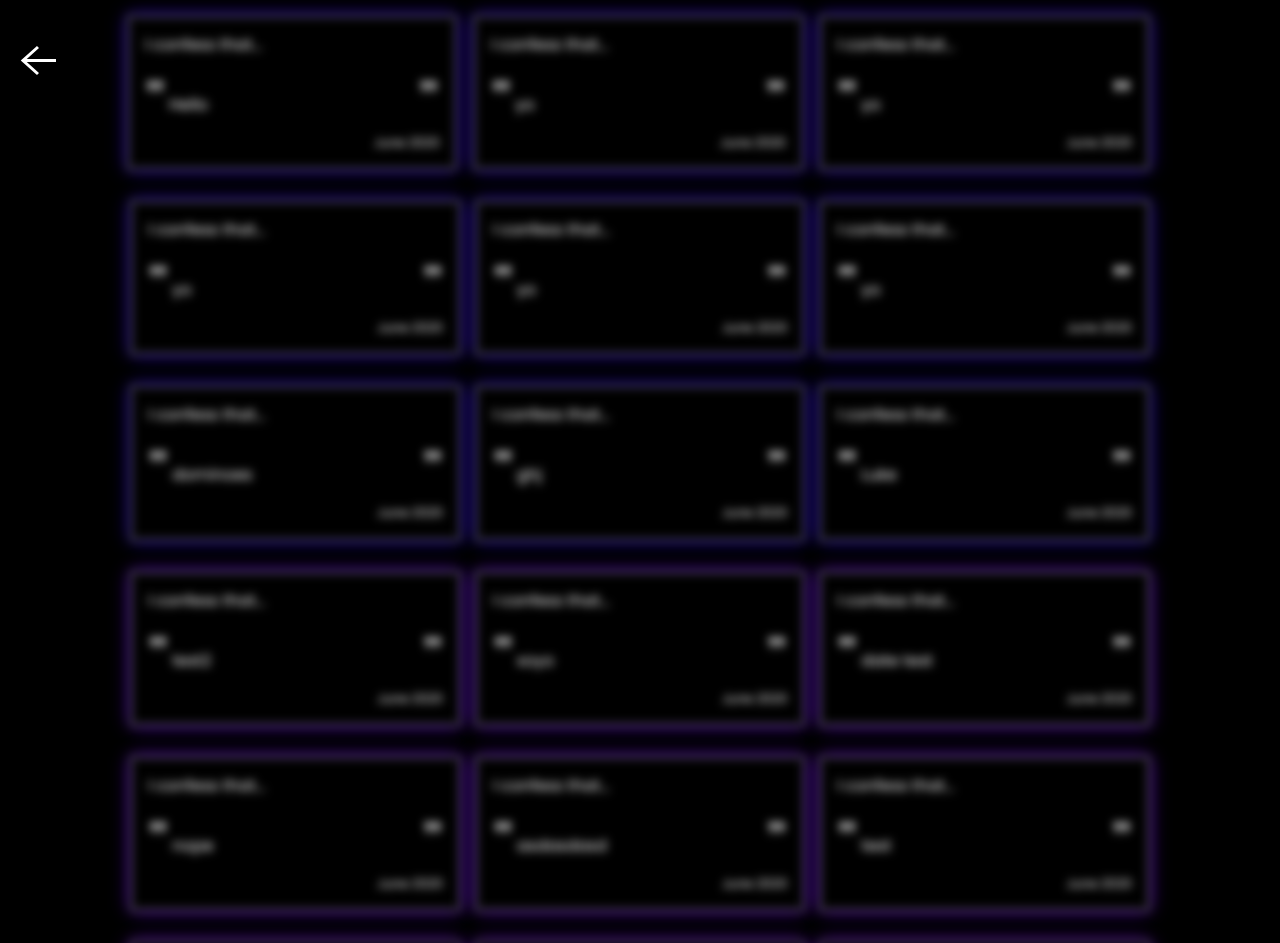
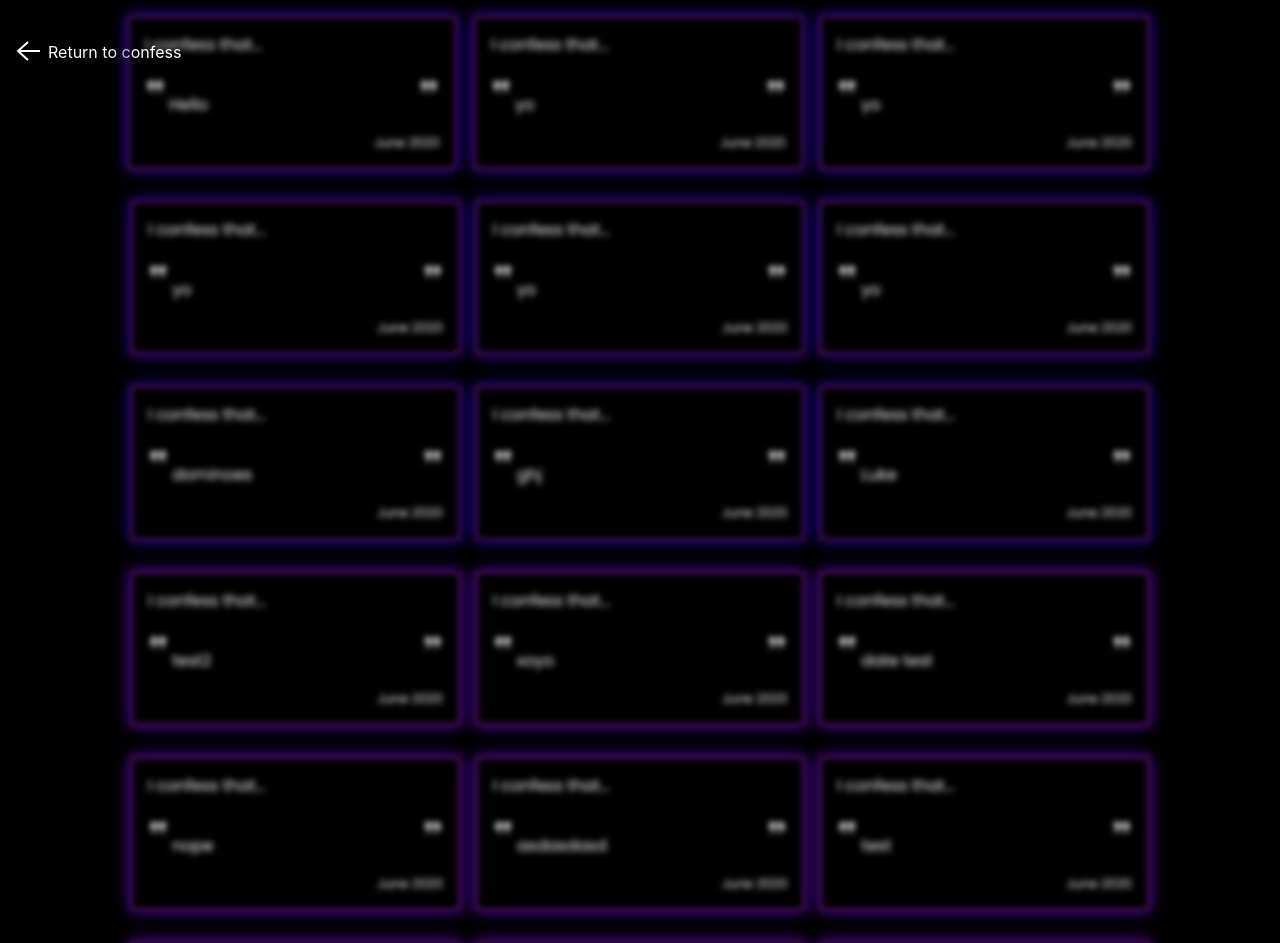
Before and after one commit to luc903/CovidConfessions, a PHP site: page /confessions.php in a window 1280 px wide. Shown: the top 943 px of the page. Run offline with PHP 8.4, Linux system fonts and the light colour scheme; data comes from the database, SQL or seed files in the repository; a stand-in replaces the project's code that opens the database connection; some libraries are stand-ins or nearby versions.

Commit message:
just some changes i forgot to commit last time

```diff
--- a/confessions.php
+++ b/confessions.php
@@ -11,7 +11,8 @@ include("includes/header.php");
 
 <div class="confessions-page__back-btn">
     <a href="/">
-     <span uk-icon="icon: arrow-left; ratio: 3"></span>
+     <span uk-icon="icon: arrow-left; ratio: 2"></span>
+     <p>Return to confess</p>
     </a>
 </div>
 <div class="confessionsPage" id="confessionsPage">
--- a/css/_confessions.scss
+++ b/css/_confessions.scss
@@ -22,9 +22,35 @@ body, html {
   color: white;
 
   .uk-icon {
-    color: white;
+    //color: white;
   }
-}
+
+  a {
+        display: flex;
+        justify-content: center;
+        flex-wrap: wrap;
+        color: #FFF;
+
+          p {
+              margin-top: 0.5em !important;
+
+          }
+
+      }
+
+    }
+
+    .confessions-page__back-btn
+        a:hover {
+        color: rgb(214, 48, 233);
+        text-decoration: none;
+
+        .uk-icon:hover {
+        color: rgb(214, 48, 233);
+        }
+
+
+    }
 
 .confessions-page__wrapper {
   max-width: 80vw;
@@ -47,14 +73,16 @@ body, html {
   justify-content: space-between;
   flex-direction: column;
   flex: 0 0 calc(33.33% - .8em);
-  border: 1px solid #ccc;
+  //border: 1px solid #ccc;
+  border: 1px solid rgba(214, 48, 233, 1);
+
   padding: 1em;
   margin: 1em .2em;
   animation: neon 6s linear 0s infinite alternate;
   box-sizing: border-box;
   transition: filter 500ms;
-  filter: blur(5px);
-  -webkit-filter: blur(5px);
+  filter: blur(3px);
+  -webkit-filter: blur(3px);
 
   &:first-of-type {
     margin-left: 0;
--- a/css/_homepage.scss
+++ b/css/_homepage.scss
@@ -105,7 +105,18 @@
       width: 100%;
       background-color: white !important;
     }
+  .uk-button-default:hover {
+    color: #FFF;
+    background-color: rgba(0, 0, 0, 0.7)!important;
+    transition: background-color 500ms;
+    -webkit-box-shadow: 0px 0px 15px 0px rgba(214, 48, 233, 1);
+    -moz-box-shadow: 0px 0px 15px 0px rgba(214, 48, 233, 1);
+    box-shadow: 0px 0px 15px 0px rgba(214, 48, 233, 1);
+    border: 1px solid rgba(214, 48, 233, 1);
+    }
+
   }
+
 
   &__confession-wrapper {
     display: flex;
@@ -132,7 +143,7 @@
   max-width: 60%;
   margin: 5em auto;
   padding: 1em;
-    background-color: rgba(0, 0, 0, 0.7);
+  background-color: rgba(0, 0, 0, 0.7);
 
   //animation: neon 6s linear 0s infinite alternate;
   -webkit-box-shadow: 0px 0px 15px 0px rgba(214, 48, 233, 1);
@@ -161,6 +172,8 @@
   .character-count {
     width: 100%;
     color: white;
+    text-align: right;
+
   }
 
   button {
--- a/css/styles.css
+++ b/css/styles.css
@@ -107,6 +107,15 @@
   width: 100%;
   background-color: white !important;
 }
+.home-page__wrapper .uk-button-default:hover {
+  color: #FFF;
+  background-color: rgba(0, 0, 0, 0.7) !important;
+  transition: background-color 500ms;
+  -webkit-box-shadow: 0px 0px 15px 0px #d630e9;
+  -moz-box-shadow: 0px 0px 15px 0px #d630e9;
+  box-shadow: 0px 0px 15px 0px #d630e9;
+  border: 1px solid #d630e9;
+}
 .home-page__confession-wrapper {
   display: flex;
   justify-content: space-between;
@@ -145,6 +154,7 @@
 #confession-form .character-count {
   width: 100%;
   color: white;
+  text-align: right;
 }
 #confession-form button {
   height: 2.4rem;
@@ -185,8 +195,22 @@ body, html {
   left: 0.5rem;
   color: white;
 }
-.confessions-page__back-btn .uk-icon {
-  color: white;
+.confessions-page__back-btn a {
+  display: flex;
+  justify-content: center;
+  flex-wrap: wrap;
+  color: #FFF;
+}
+.confessions-page__back-btn a p {
+  margin-top: 0.5em !important;
+}
+
+.confessions-page__back-btn a:hover {
+  color: #d630e9;
+  text-decoration: none;
+}
+.confessions-page__back-btn a:hover .uk-icon:hover {
+  color: #d630e9;
 }
 
 .confessions-page__wrapper {
@@ -211,14 +235,14 @@ body, html {
   justify-content: space-between;
   flex-direction: column;
   flex: 0 0 calc(33.33% - .8em);
-  border: 1px solid #ccc;
+  border: 1px solid #d630e9;
   padding: 1em;
   margin: 1em 0.2em;
   animation: neon 6s linear 0s infinite alternate;
   box-sizing: border-box;
   transition: filter 500ms;
-  filter: blur(5px);
-  -webkit-filter: blur(5px);
+  filter: blur(3px);
+  -webkit-filter: blur(3px);
 }
 .confession:first-of-type {
   margin-left: 0;
--- a/index.php
+++ b/index.php
@@ -134,7 +134,7 @@ mysqli_close($conn);
                     <a-text id="instructions__text" align="center" baseline="bottom" value="This scene is interactive" color="white" wrap-count="25" position="0 -1 -6" opacity="0"
                     animation="property: opacity; to: 0; dur: 3000; easing: easeInOutBack; loop:6; dir:alternate;"
                     ></a-text>
-                    <a-text id="instructions__mouse" align="center" baseline="bottom" value="Use you mouse to explore!" color="white" wrap-count="25" position="0 -1.5 -6" opacity="0"
+                    <a-text id="instructions__mouse" align="center" baseline="bottom" value="Use your mouse to explore!" color="white" wrap-count="25" position="0 -1.5 -6" opacity="0"
                     animation__2="property: opacity; to: 0; dur: 3000; delay: 1000; easing: easeInOutBack; loop:6; dir:alternate;"
                     ></a-text>
                 </a-entity>
@@ -150,7 +150,8 @@ mysqli_close($conn);
                     <a-entity class="confession-item"  visible="false"
                               rotation="<?php echo $rotations[$i] ?>"
                               >
-                        <a-text align="center" value="Example: <?php echo $rows[$i]; ?>" color="#d630e9"
+                            <a-text align="center" value="I confess that...  <?php echo $rows[$i]; ?>" color="#FFF"
+
                                 geometry="primitive:plane; width: 5;" material="opacity: 0; colour: #000"
                                 baseline="center" position="<?php echo $position_start[$i] ?>"; wrap-count="35"
                                 animation="property: position; to: <?php echo $position_movement[$i] ?>; dur: 20000; easing: easeInSine; loop: true; dir:alternate;"
--- a/js/scripts.js
+++ b/js/scripts.js
@@ -283,7 +283,7 @@ function printResponse(success, message) {
 
 function textAreaAdjust(o) {
     o.style.height = "1px";
-    o.style.height = (25+o.scrollHeight)+"px";
+    o.style.height = (o.scrollHeight)+"px";
   }
 
 function play_1() {
```
Also changed, not shown: 1 other file.
